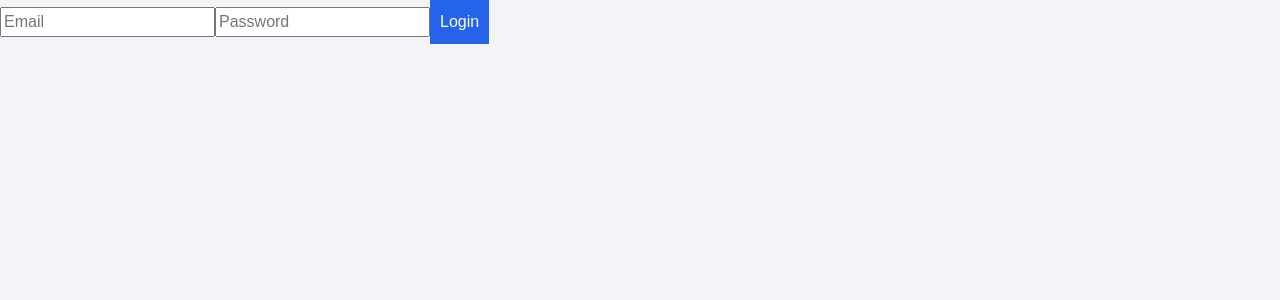
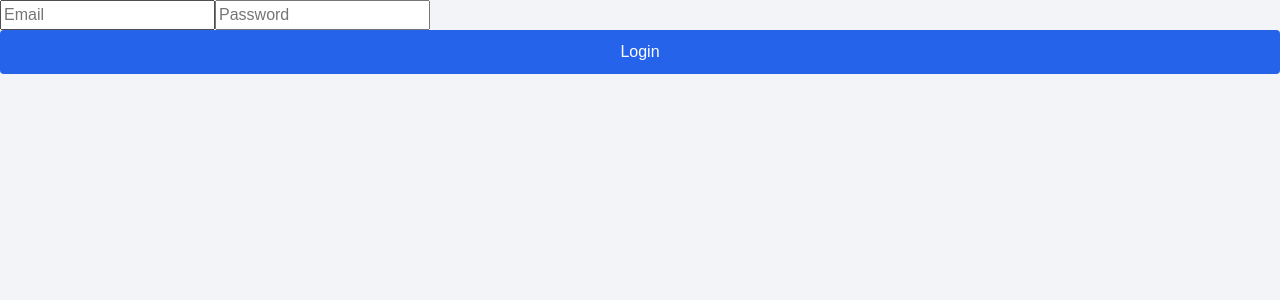
Before and after one commit to Prithvi-2k4/ai-freelance-escrow-india, a React (Create React App) app in the folder frontend/: page /login in a window 1280 px wide. Shown: the top 300 px of the page. Built offline with nearby package versions, Linux system fonts and the light colour scheme.

Commit message:
Update index.css

```diff
--- a/frontend/src/index.css
+++ b/frontend/src/index.css
@@ -1,13 +1,7 @@
-body {
-  background-color: #f5f5f5;
-}
 body {
   margin: 0;
   font-family: Arial, sans-serif;
-}
-body {
-  font-family: Arial, sans-serif;
-  background: #f2f4f8;
+  background-color: #f2f4f8;
 }
 
 .container {
@@ -16,12 +10,15 @@ body {
   padding: 20px;
   background: white;
   border-radius: 8px;
+  box-shadow: 0 4px 10px rgba(0, 0, 0, 0.1);
 }
 
 button {
+  width: 100%;
   background: #2563eb;
   color: white;
   border: none;
   padding: 10px;
   cursor: pointer;
+  border-radius: 4px;
 }
```
